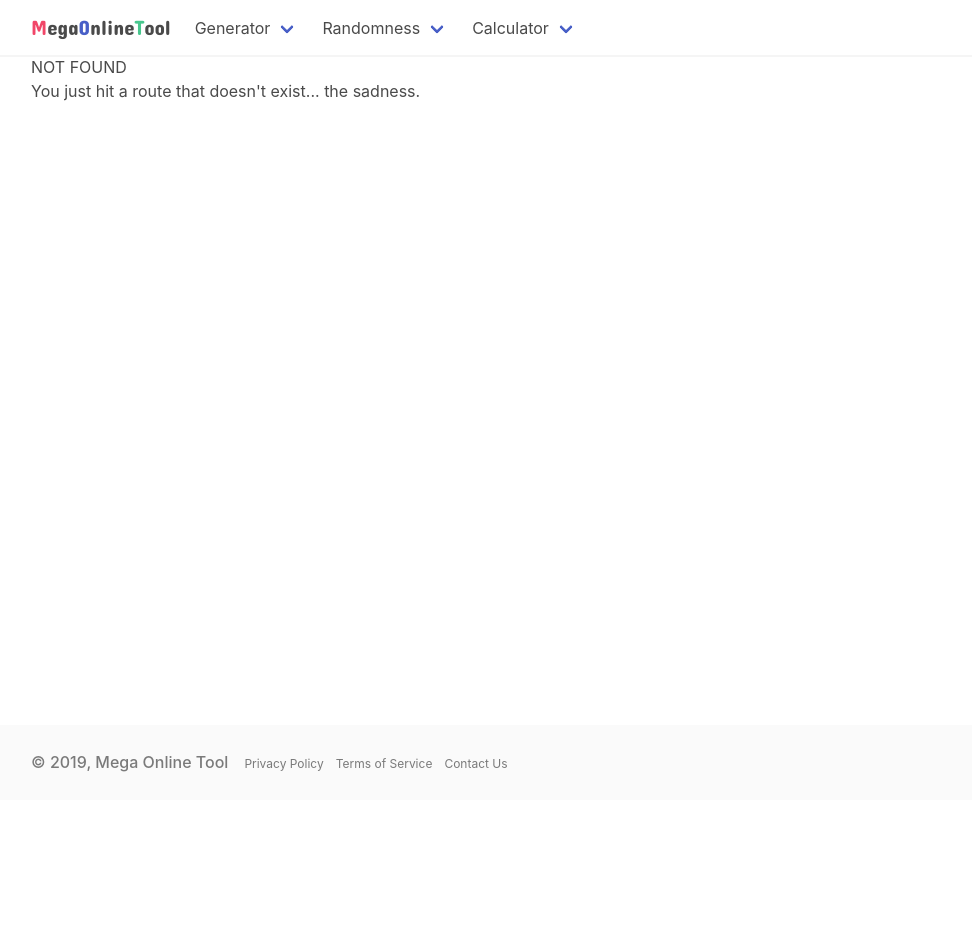
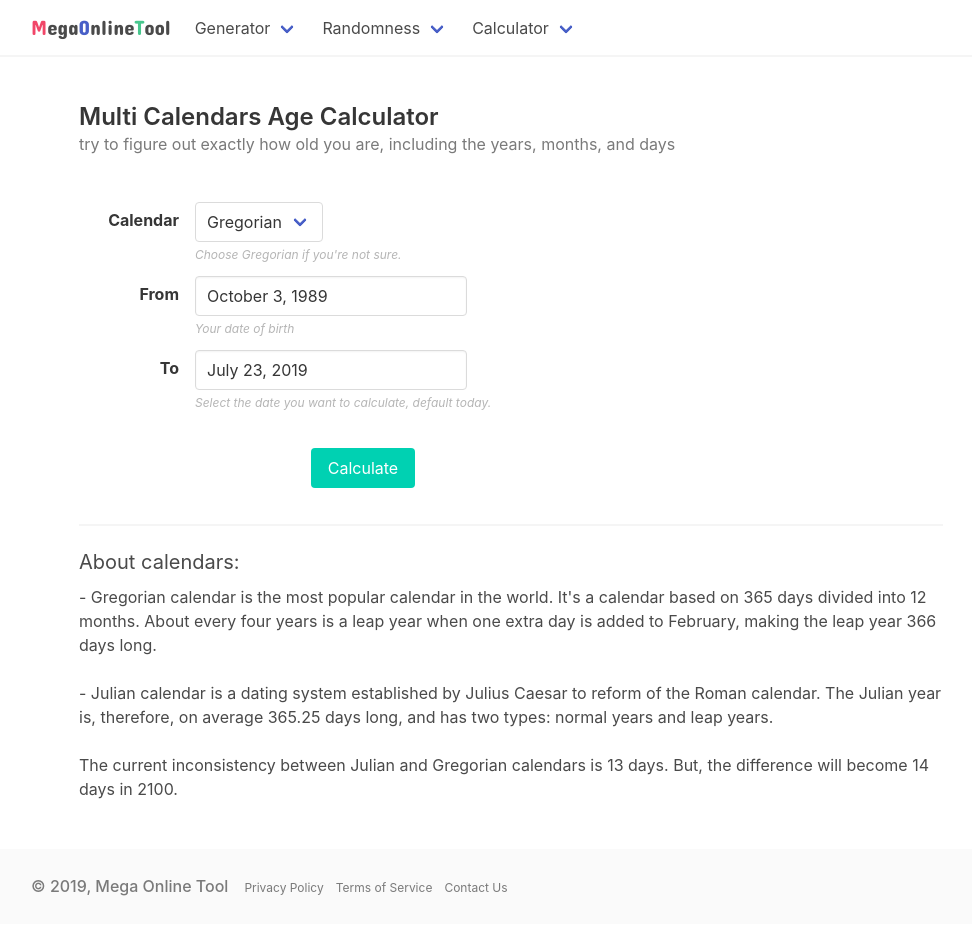
Before and after one commit to phongtt3/megaonlinetool, a Gatsby site: page /age-calculator in a window 1280 px wide. Before the commit this address had no page. Shown: the whole page, without its empty margins (129-1101 px from the left). Before the commit the page ends 801 px from the top, so only its background shows below. Built offline with nearby package versions, Linux system fonts and the light colour scheme; Gatsby itself is replaced by a stand-in of ours.

Commit message:
add age calc

```diff
--- a/package.json
+++ b/package.json
@@ -27,6 +27,7 @@
     "prop-types": "^15.7.2",
     "react": "^16.8.6",
     "react-clipboard.js": "^2.0.13",
+    "react-datepicker": "^2.8.0",
     "react-dom": "^16.8.6",
     "react-helmet": "^5.2.1",
     "react-hubspot-form": "^1.3.7",
--- a/src/data/tools-list.js
+++ b/src/data/tools-list.js
@@ -42,6 +42,12 @@ const tools = [
         desc:
           'how much traffic and pageviews you need to make a decent living with Google Adsence',
       },
+      {
+        name: 'Multi Calendars Age Calculator',
+        slug: '/age-calculator',
+        desc:
+          'try to figure out exactly how old you are, including the years, months, and days',
+      },
     ],
   },
 ];
--- /dev/null
+++ b/src/pages/age-calculator.js
@@ -0,0 +1,286 @@
+import React, { useState } from 'react';
+import { css } from '@emotion/core';
+import { BarLoader } from 'react-spinners';
+import { FontAwesomeIcon } from '@fortawesome/react-fontawesome';
+import {
+  faDollarSign,
+  faPercent,
+  faNewspaper,
+} from '@fortawesome/free-solid-svg-icons';
+import DatePicker from 'react-datepicker';
+import 'react-datepicker/dist/react-datepicker.css';
+
+import Layout from '../components/layout';
+import SEO from '../components/seo';
+
+import tools from '../data/tools-list';
+
+const seo = tools[2].childs[1];
+
+const overrideCss = css`
+  display: block;
+  margin: 0 auto;
+`;
+
+const AgeCalcPage = () => {
+  const [loading, setLoading] = useState(false);
+  const [calendar, setCalendar] = useState(0);
+  const [from, setFrom] = useState(new Date('October 3, 1989'));
+  const [to, setTo] = useState(new Date());
+  const [res, setRes] = useState('');
+  const [res_liney, setResLineY] = useState('');
+  const [res_linem, setResLineM] = useState('');
+  const [res_lined, setResLineD] = useState('');
+
+  const getMonthLength = (month, year, julianFlag) => {
+    var ml;
+    if (
+      month === 1 ||
+      month === 3 ||
+      month === 5 ||
+      month === 7 ||
+      month === 8 ||
+      month === 10 ||
+      month === 12
+    ) {
+      ml = 31;
+    } else {
+      if (month === 2) {
+        ml = 28;
+        if (!(year % 4) && (julianFlag === 1 || year % 100 || !(year % 400)))
+          ml++;
+      } else {
+        ml = 30;
+      }
+    }
+    return ml;
+  };
+
+  const calc = () => {
+    if (!from || !to) return;
+
+    setLoading(true);
+    setRes('');
+    setResLineY('');
+    setResLineM('');
+    setResLineD('');
+
+    setTimeout(function() {
+      // to
+      let yd = to.getFullYear();
+      let md = to.getMonth() + 1;
+      let dd = to.getDate();
+
+      // from
+      let yb = from.getFullYear();
+      let mb = from.getMonth() + 1;
+      let db = from.getDate();
+
+      // calc
+      let ma = 0;
+      let ya = 0;
+      let da = dd - db;
+
+      // This is the all-important day borrowing code.
+      if (da < 0) {
+        md--;
+        // Borrow months from the year if necesssary.
+        if (md < 1) {
+          yd--;
+          md = md + 12;
+        }
+        let ml = getMonthLength(md, yd, calendar);
+        da = da + ml;
+      }
+      ma = md - mb;
+      // Month borrowing code - borrows months from years.
+      if (ma < 0) {
+        yd--;
+        ma = ma + 12;
+      }
+
+      ya = yd - yb;
+
+      setRes('ok');
+
+      let rly = `<b>${ya}</b>`;
+      rly += ya > 1 ? ' years, ' : ' year, ';
+      rly += `<b>${ma}</b>`;
+      rly += ma > 1 ? ' months, ' : ' month, ';
+      rly += `<b>${da}</b>`;
+      rly += da > 1 ? ' days' : ' day';
+      setResLineY(rly);
+
+      let rlm = `<b>${ya * 12 + ma}</b> months, `;
+      rlm += `<b>${da}</b>`;
+      rlm += da > 1 ? ' days' : ' day';
+      setResLineM(rlm);
+
+      const diffDays = Math.round(
+        Math.abs((to.getTime() - from.getTime()) / (24 * 60 * 60 * 1000))
+      );
+      let rld = `<b>${diffDays.toLocaleString()}</b> days`;
+      setResLineD(rld);
+
+      setLoading(false);
+    }, 1500);
+  };
+
+  return (
+    <Layout>
+      <SEO title={seo.name} description={seo.desc} />
+      <section className="section">
+        <h1 className="title is-4">{seo.name}</h1>
+        <h2 className="subtitle has-text-grey is-6">{seo.desc}</h2>
+        <br />
+
+        <div className="columns">
+          <div className="column is-8-desktop">
+            {/* calendar */}
+            <div className="field is-horizontal">
+              <div className="field-label is-inline-block m-r-md min-width-100 is-normal">
+                <label className="label">Calendar</label>
+              </div>
+              <div className="field-body is-inline-block-desktop">
+                <div className="field is-narrow has-addons">
+                  <div className="control">
+                    <div className="select">
+                      <select
+                        onChange={(e) => setCalendar(e.target.value)}
+                        defaultValue={calendar}>
+                        <option value="0">Gregorian</option>
+                        <option value="1">Julian</option>
+                      </select>
+                    </div>
+                    <p className="help has-text-grey-light">
+                      <i>Choose Gregorian if you're not sure.</i>
+                    </p>
+                  </div>
+                </div>
+              </div>
+            </div>
+
+            {/* from */}
+            <div className="field is-horizontal">
+              <div className="field-label is-inline-block m-r-md min-width-100 is-normal">
+                <label className="label">From</label>
+              </div>
+              <div className="field-body is-inline-block">
+                <div className="field is-narrow has-addons">
+                  <div className="control">
+                    <DatePicker
+                      className="input"
+                      selected={from}
+                      onChange={(e) => setFrom(e)}
+                      dateFormat="MMMM d, yyyy"
+                      showMonthDropdown
+                      showYearDropdown
+                      dropdownMode="select"
+                    />
+                    <p className="help has-text-grey-light">
+                      <i>Your date of birth</i>
+                    </p>
+                  </div>
+                </div>
+              </div>
+            </div>
+
+            {/* to */}
+            <div className="field is-horizontal">
+              <div className="field-label is-inline-block m-r-md min-width-100 is-normal">
+                <label className="label">To</label>
+              </div>
+              <div className="field-body is-inline-block">
+                <div className="field is-narrow has-addons">
+                  <div className="control">
+                    <DatePicker
+                      className="input"
+                      selected={to}
+                      onChange={(e) => setTo(e)}
+                      dateFormat="MMMM d, yyyy"
+                      showMonthDropdown
+                      showYearDropdown
+                      dropdownMode="select"
+                      todayButton={'Today'}
+                    />
+                    <p className="help has-text-grey-light">
+                      <i>
+                        Select the date you want to calculate, default today.
+                      </i>
+                    </p>
+                  </div>
+                </div>
+              </div>
+            </div>
+
+            {/* Button */}
+            <br />
+            <div className="has-text-centered">
+              <button
+                onClick={() => calc()}
+                className={`button is-primary ${loading && 'is-hidden'}`}>
+                Calculate
+              </button>
+
+              <BarLoader
+                css={overrideCss}
+                sizeUnit={'px'}
+                size={15}
+                color={'#00d1b2'}
+                loading={loading}
+              />
+            </div>
+
+            {/* result */}
+            {res && (
+              <React.Fragment>
+                <br />
+                <h2 className="subtitle">Your age</h2>
+                <ul>
+                  <li>
+                    <small>In Years: </small>
+                    <span
+                      dangerouslySetInnerHTML={{ __html: res_liney }}></span>
+                  </li>
+                  <li>
+                    <small>In Months: </small>
+                    <span
+                      dangerouslySetInnerHTML={{ __html: res_linem }}></span>
+                  </li>
+                  <li>
+                    <small>In Days: </small>
+                    <span
+                      dangerouslySetInnerHTML={{ __html: res_lined }}></span>
+                  </li>
+                </ul>
+              </React.Fragment>
+            )}
+          </div>
+        </div>
+
+        <hr />
+        <h2 className="subtitle m-b-sm">About calendars:</h2>
+        <p>
+          - Gregorian calendar is the most popular calendar in the world. It's a
+          calendar based on 365 days divided into 12 months. About every four
+          years is a leap year when one extra day is added to February, making
+          the leap year 366 days long.
+        </p>
+        <br />
+        <p>
+          - Julian calendar is a dating system established by Julius Caesar to
+          reform of the Roman calendar. The Julian year is, therefore, on
+          average 365.25 days long, and has two types: normal years and leap
+          years.
+        </p>
+        <br />
+        <p>
+          The current inconsistency between Julian and Gregorian calendars is 13
+          days. But, the difference will become 14 days in 2100.
+        </p>
+      </section>
+    </Layout>
+  );
+};
+
+export default AgeCalcPage;
```
Also changed, not shown: 1 other file.
